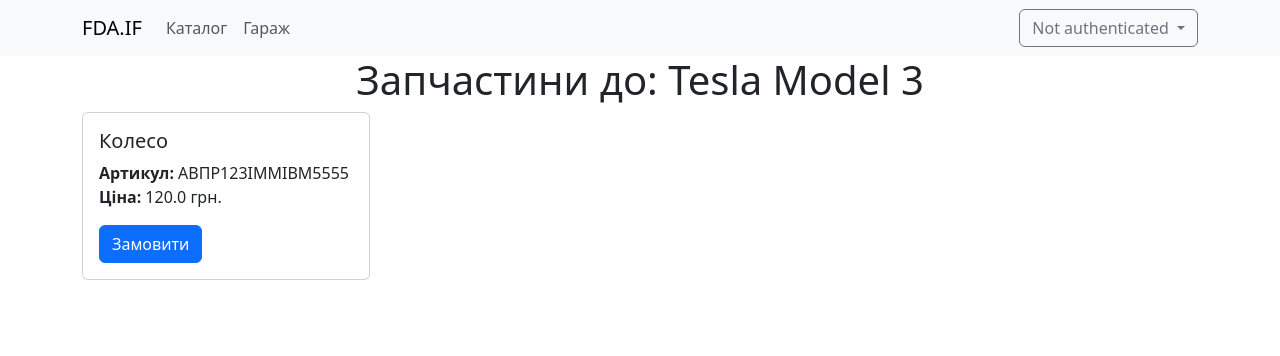
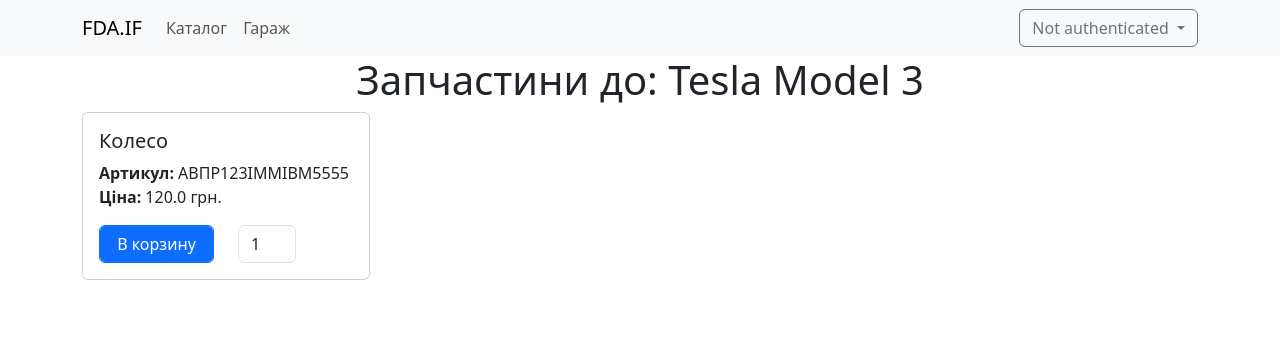
Before and after one commit to MuzykaAndrii/car-parts, a Django app: a page that uses main/templates/main/parts_catalog.html in a window 1280 px wide. Shown: the top 356 px of the page. Run offline with Django 4.2, Linux system fonts and the light colour scheme; data comes from the database, SQL or seed files in the repository; parts of the project's set-up code (start-up, migrations or seed data) failed here and were passed over; some libraries are stand-ins or nearby versions.

Commit message:
defined structure of adding to cart feature

```diff
--- a/main/templates/main/parts_catalog.html
+++ b/main/templates/main/parts_catalog.html
@@ -34,7 +34,19 @@
                         {% endif %}
                         <b>Ціна: </b>{{ part.sell_price }} грн.
                     </p>
-                    <a href="#" class="btn btn-primary">Замовити</a>
+                    <form method="post" action="{% url 'store:add_to_order' %}">
+                        {% csrf_token %}
+
+                        <input type="hidden" name="part_id" value="{{ part.pk }}">
+                        <div class="row">
+                            <div class="col">
+                                <input type="submit" class="form-control btn btn-primary" value="В корзину"></input>
+                            </div>
+                            <div class="col">
+                                <input style="width: 50%" class="form-control" type="number" min="1" value="1" name="quantity">
+                            </div>
+                        </div>
+                    </form>
                 </div>
             </div>
         </div>
--- a/store/urls.py
+++ b/store/urls.py
@@ -1,8 +1,10 @@
 from django.urls import path
+
+from store.views import AddToOrderView
 
 
 app_name = 'store'
 
 urlpatterns = [
-
+    path("add_to_order/", AddToOrderView.as_view(), name="add_to_order"),
 ]
```
Also changed, not shown: store/views.py (+6 -1 lines).
